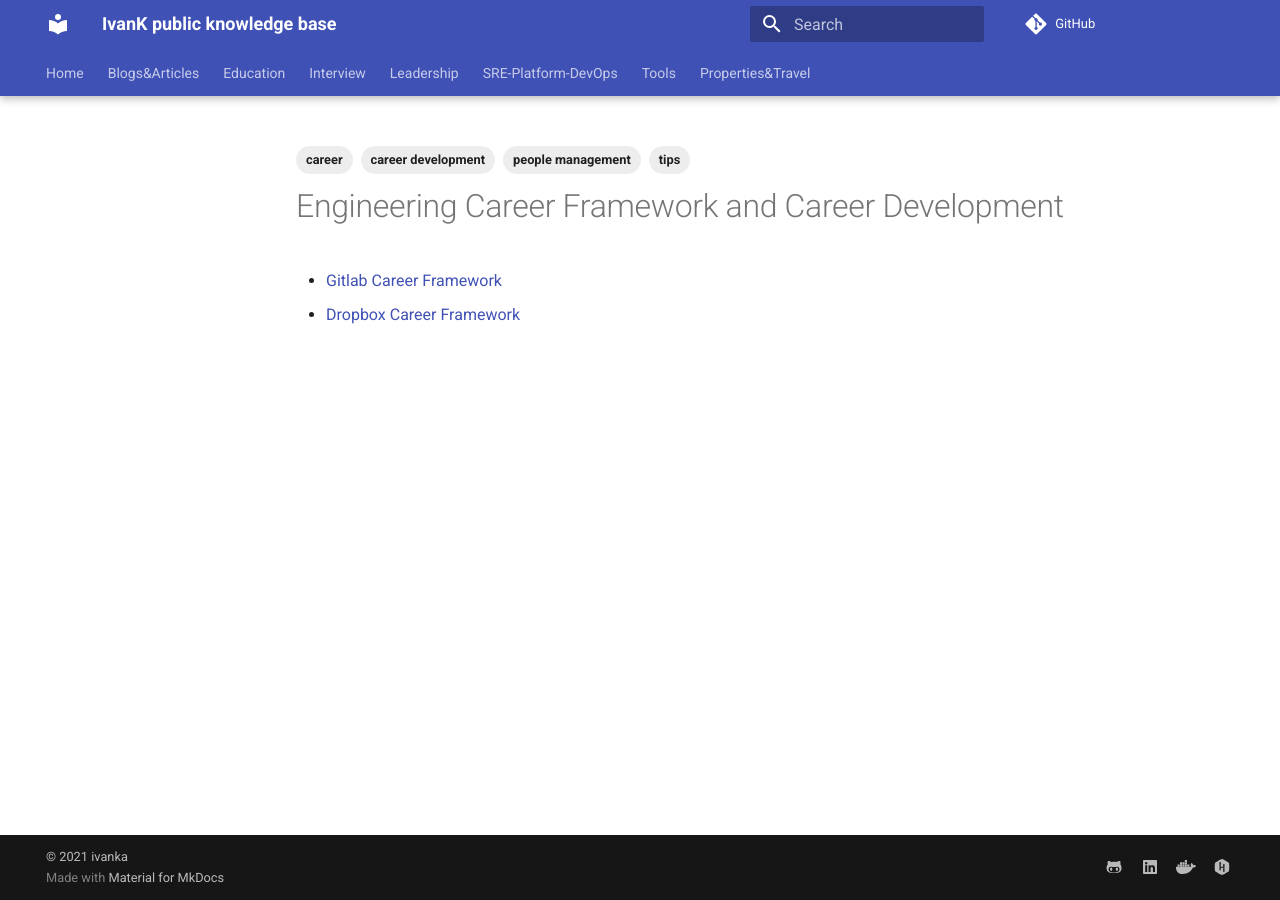
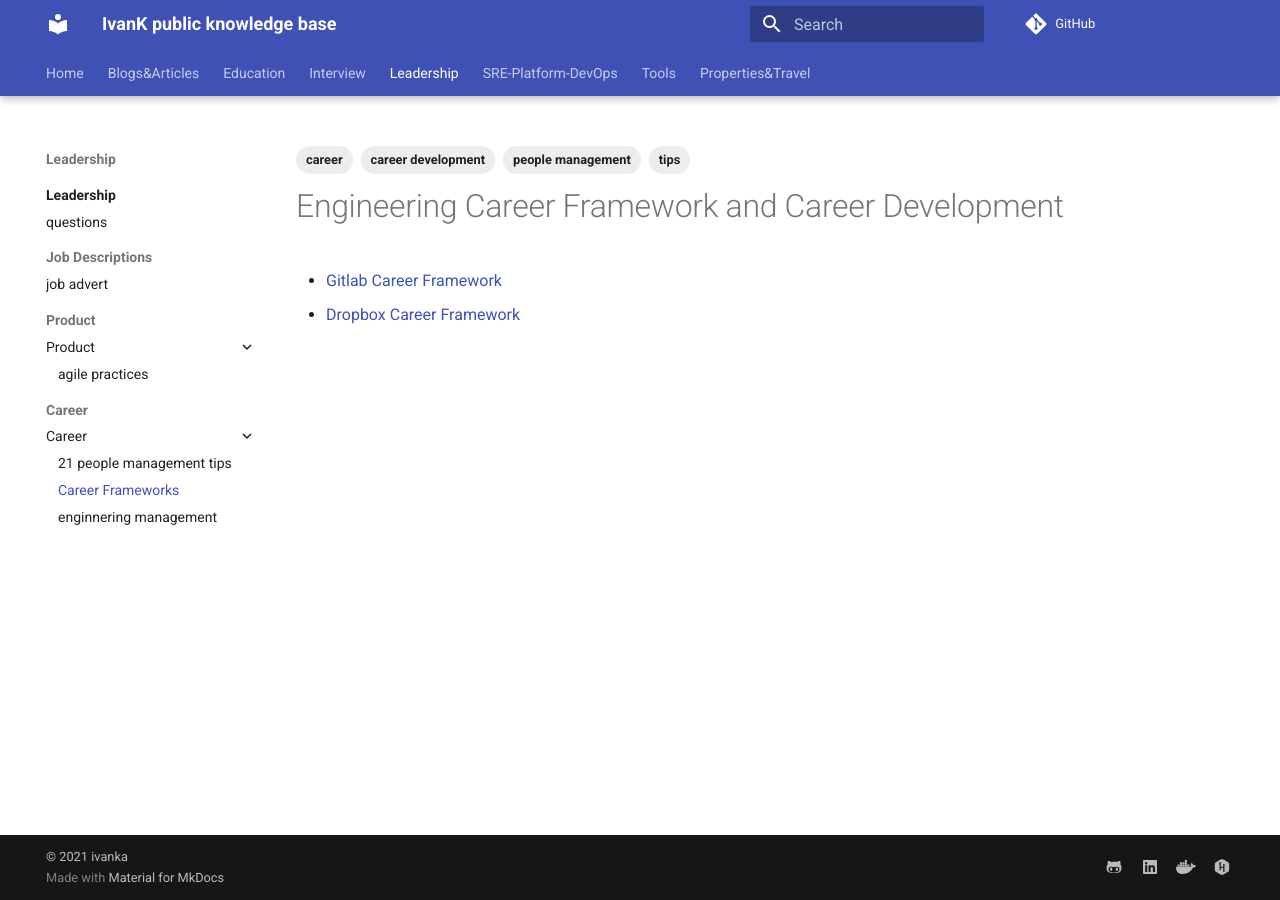
Before and after one commit to ivankatliarchuk/knowledge-base, an MkDocs documentation site: the page built from docs/leadership/career/career-framerowrks.md, in a window 1280 px wide. Built offline with MkDocs 1.6.1 and Material for MkDocs 9.7.7, drawn with Linux system fonts in a browser that asks for light colours; comment, search, counter and statistics services are not loaded.

Commit message:
unlock career
Signed-off-by: ivan katliarchuk <ivan.katliarchuk@gmail.com>

```diff
--- a/docs/leadership/people/career-framerowrks.md
+++ b/docs/leadership/career/career-framerowrks.md
@@ -1,7 +1,7 @@
 ---
 title: Career Frameworks
 summary: career tips
-tags: ["people management", "tips", 'career', 'career development']
+tags: ["people management", "tips", 'career', 'career development', "career"]
 date: 2021-08-19
 published: true
 ---
--- a/mkdocs.yml
+++ b/mkdocs.yml
@@ -118,6 +118,8 @@
       - ... | leadership/job-description/*.md
     - Product:
       - ... | leadership/product/*.md
+    - Career:
+      - ... | leadership/career/*.md
   - SRE-Platform-DevOps:
     - ... | sre-platform-devops/*.md
     - Notes:
```
Also changed, not shown: docs/leadership/career/21-management-tips.md (renamed from docs/leadership/people/21-management-tips.md, +1 -1 lines), docs/leadership/career/engineering-management.md (renamed from docs/leadership/people/engineering-management.md).
